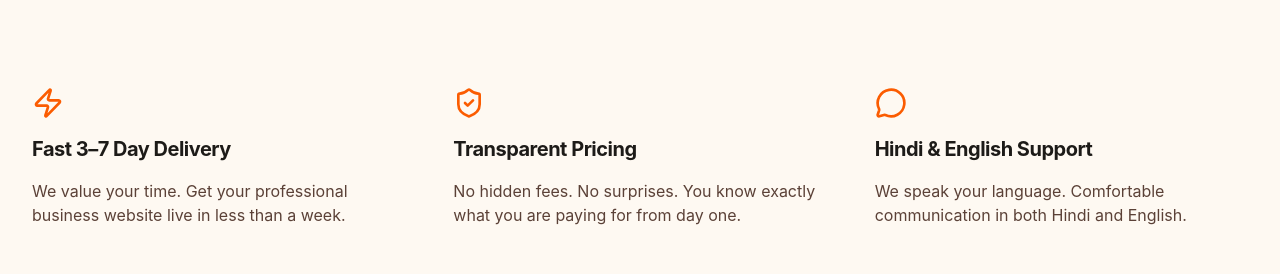
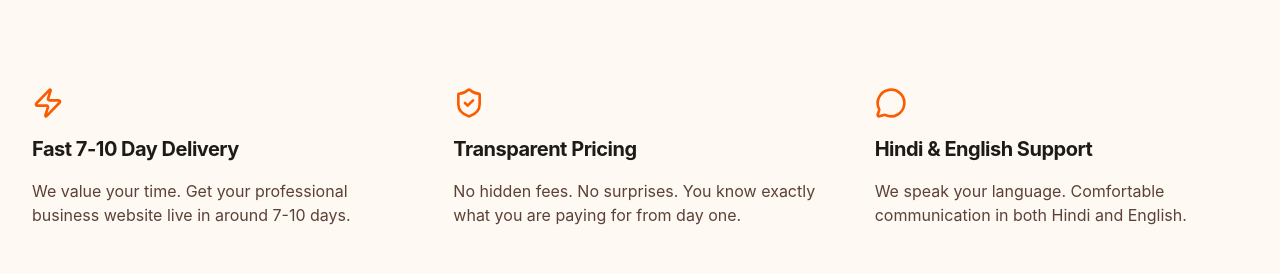
Before and after one commit to sumit-rathor/ClientFuel-V2, a React (Vite) app: page / in a window 1280 px wide. Shown: the part 3040-3314 px from the top of the page. Built offline with nearby package versions, Linux system fonts and the light colour scheme.

Commit message:
feat: Adjust delivery time estimate on homepage
Update the estimated delivery time from "3-7 Day Delivery" to "7-10 Day Delivery" on the homepage. This change provides a more realistic timeframe for website delivery.

```diff
--- a/src/pages/Home.tsx
+++ b/src/pages/Home.tsx
@@ -161,8 +161,8 @@ export const Home = () => {
           <StaggerContainer className="grid grid-cols-1 md:grid-cols-3 gap-12">
             <FadeIn className="space-y-4">
               <Zap className="text-[#fb5c01] w-8 h-8" />
-              <h3 className="text-xl font-bold text-[#1d1b18]">Fast 3–7 Day Delivery</h3>
-              <p className="text-[#5b4137]">We value your time. Get your professional business website live in less than a week.</p>
+              <h3 className="text-xl font-bold text-[#1d1b18]">Fast 7-10 Day Delivery</h3>
+              <p className="text-[#5b4137]">We value your time. Get your professional business website live in around 7-10 days.</p>
             </FadeIn>
             <FadeIn className="space-y-4">
               <ShieldCheck className="text-[#fb5c01] w-8 h-8" />
```
